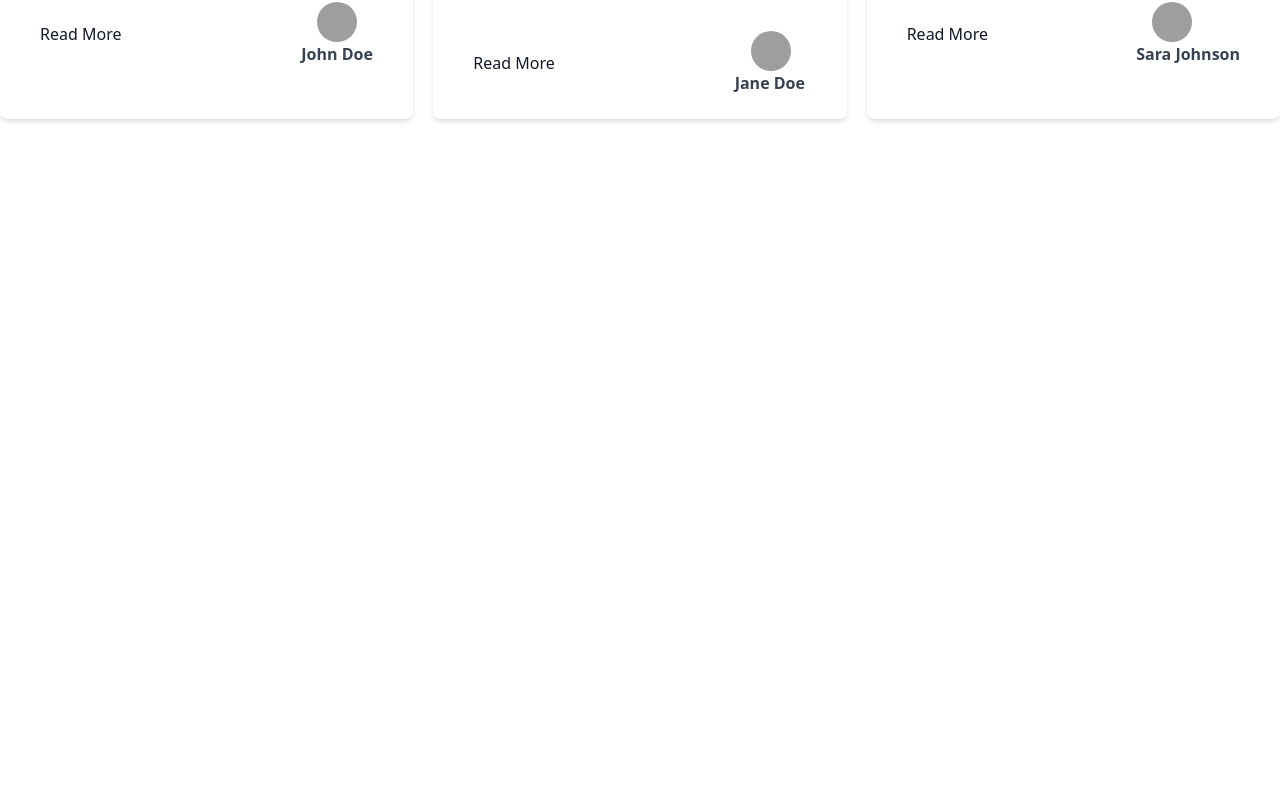
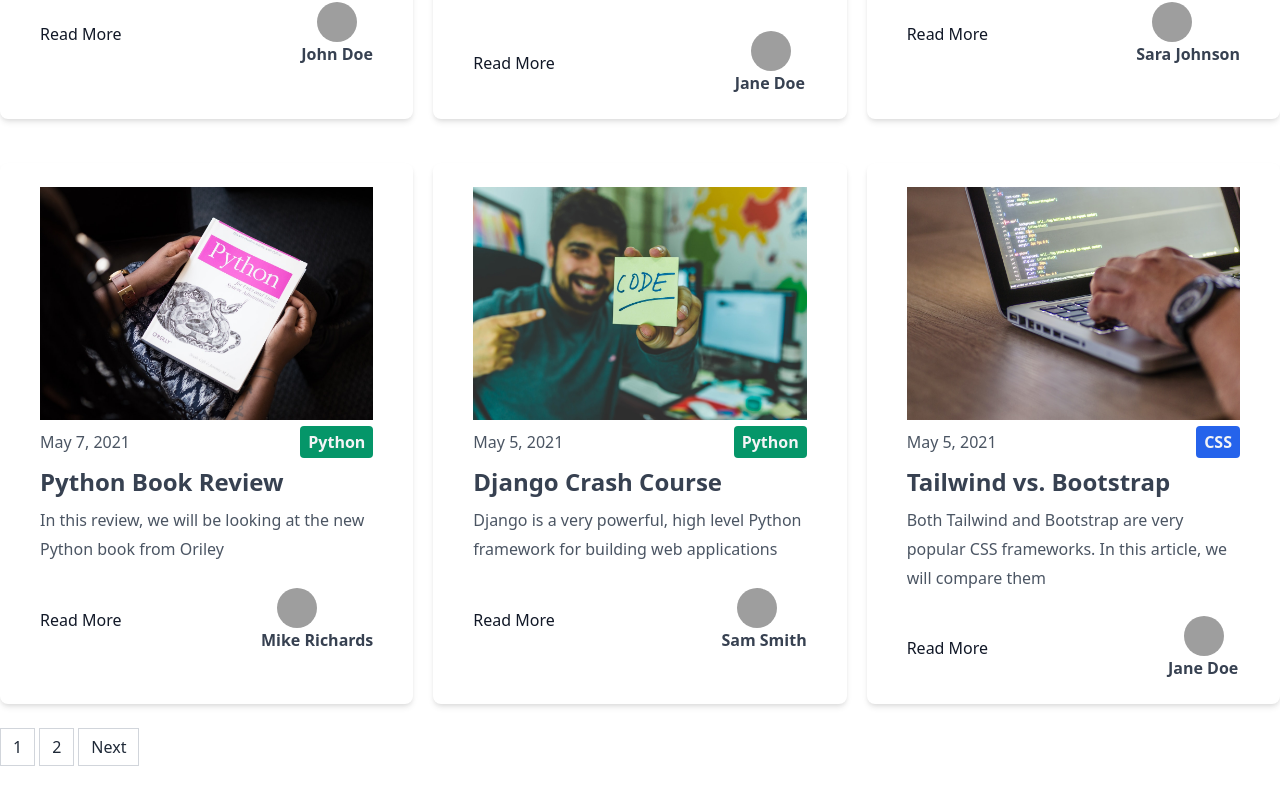
Before and after one commit to klleroy/devspace-blog, a Next.js app: page /blog in a window 1280 px wide. Shown: the part 654-1448 px from the top of the page. Before the commit the page ends 801 px from the top, so only its background shows below. Built offline with nearby package versions, Linux system fonts and the light colour scheme; grey boxes are pictures that could not be loaded.

Commit message:
Pagination Links Component

```diff
--- /dev/null
+++ b/components/Pagination.js
@@ -0,0 +1,40 @@
+import Link from 'next/link';
+
+export default function Pagination({ currentPage, numPages }) {
+	const isFirst = currentPage === 1;
+	const isLast = currentPage === numPages;
+	const prevPage = `/blog/page/${currentPage - 1}`;
+	const nextPage = `/blog/page/${currentPage + 1}`;
+
+	if (numPages === 1) return <></>;
+
+	return (
+		<div className='mt-6'>
+			<ul className='flex pl-0 list-none my-2'>
+				{!isFirst && (
+					<Link href={prevPage}>
+						<li className='relative block py-2 px-3 leading-tight bg-white border border-gray-300 text-gray-800 mr-1 hover:bg-gray-200 cursor-pointer'>
+							Previous
+						</li>
+					</Link>
+				)}
+
+				{Array.from({ length: numPages }, (_, i) => (
+					<Link href={`/blog/page/${i + 1}`}>
+						<li className='relative block py-2 px-3 leading-tight bg-white border border-gray-300 text-gray-800 mr-1 hover:bg-gray-200 cursor-pointer'>
+							{i + 1}
+						</li>
+					</Link>
+				))}
+
+				{!isLast && (
+					<Link href={nextPage}>
+						<li className='relative block py-2 px-3 leading-tight bg-white border border-gray-300 text-gray-800 mr-1 hover:bg-gray-200 cursor-pointer'>
+							Next
+						</li>
+					</Link>
+				)}
+			</ul>
+		</div>
+	);
+}
--- a/config/index.js
+++ b/config/index.js
@@ -1 +1 @@
-export const POSTS_PER_PAGE = 3;
+export const POSTS_PER_PAGE = 6;
--- a/pages/blog/page/[page_index].js
+++ b/pages/blog/page/[page_index].js
@@ -4,10 +4,11 @@ import Link from 'next/link';
 import matter from 'gray-matter';
 import Layout from '../../../components/Layout';
 import Post from '../../../components/Post';
+import Pagination from '../../../components/Pagination';
 import { sortByDate } from '../../../utils';
 import { POSTS_PER_PAGE } from '../../../config';
 
-export default function HomePage({ posts, numPages, currentPage }) {
+export default function BlogPage({ posts, numPages, currentPage }) {
 	return (
 		<Layout>
 			<h1 className='text-5xl border-b-4 p-5 font-bold'>Blog</h1>
@@ -17,6 +18,7 @@ export default function HomePage({ posts, numPages, currentPage }) {
 					<Post key={index} post={post} />
 				))}
 			</div>
+			<Pagination currentPage={currentPage} numPages={numPages} />
 		</Layout>
 	);
 }
```
